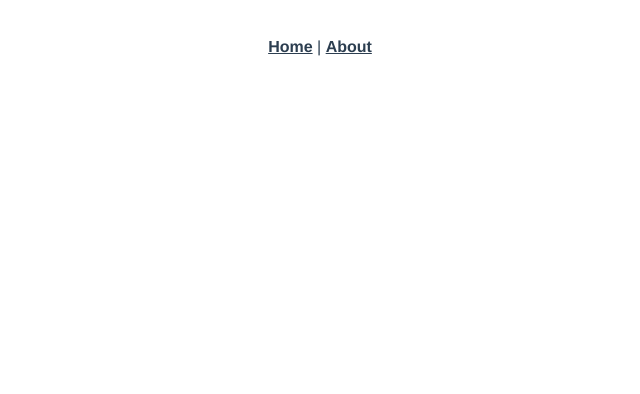
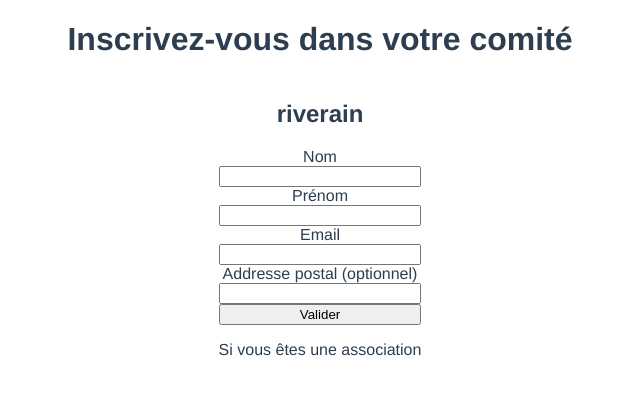
Before and after one commit to RomainCi/vueQuartissime, a Vue app: page /inscription in a window 1280 px wide. Before the commit this address had no page. Shown: the top 394 px of the page, without its empty margins (320-960 px from the left). Built offline with nearby package versions, Linux system fonts and the light colour scheme.

Commit message:
mise a jour riverain

```diff
--- a/package.json
+++ b/package.json
@@ -8,6 +8,8 @@
     "lint": "vue-cli-service lint"
   },
   "dependencies": {
+    "@vuelidate/core": "^2.0.0-alpha.41",
+    "@vuelidate/validators": "^2.0.0-alpha.29",
     "core-js": "^3.8.3",
     "vue": "^3.2.13",
     "vue-router": "^4.0.3",
--- a/src/App.vue
+++ b/src/App.vue
@@ -1,12 +1,11 @@
 <template>
-  <nav>
-    <router-link to="/">Home</router-link> |
-    <router-link to="/about">About</router-link>
-  </nav>
-  <router-view/>
+  <router-view />
 </template>
 
 <style>
+body {
+  margin: 0px;
+}
 #app {
   font-family: Avenir, Helvetica, Arial, sans-serif;
   -webkit-font-smoothing: antialiased;
--- /dev/null
+++ b/src/components/AssocComponent.vue
@@ -0,0 +1,92 @@
+<template>
+  <div>
+    <h2>{{ titre }}</h2>
+    <form class="formulaire" @submit.prevent="submitForm">
+      <label for="nomAssoc">Nom Association</label>
+      <input type="text" class="nomAssoc" v-model="user.nomAssoc" />
+
+      <label for="adresse">Adresse</label>
+      <input type="text" class="adresse" v-model="user.adresse" />
+
+      <div>
+        <input type="radio" id="public" name="drone" v-model="user.publique" />
+        <label for="public">Publique</label>
+
+        <input type="radio" id="prive" name="drone" v-model="user.prive" />
+        <label for="prive">Prive</label>
+      </div>
+
+      <label for="email">Email</label>
+      <input type="email" class="email" v-model="user.email" />
+
+      <label for="telephone">Numéro de téléphone (optionnel)</label>
+      <input type="text" class="telephone" v-model="user.telephone" />
+
+      <label for="description">Description</label>
+      <textarea class="description" v-model="user.description"></textarea>
+      <label for="photo">Photos (optionnelle, maximum 10, 2Mo par photo)</label>
+      <input
+        type="file"
+        @change="uploadImage"
+        accept="image/*"
+        class="input-file"
+      />
+
+      <label for="accord"
+        >Une case à cocher (opt-in) doit être présente sur le formulaire pour
+        recueillir le consentement éclairé de l’utilisateur pour la transmission
+        des données au comité de quartier par email.</label
+      >
+      <input type="checkbox" class="accord" v-model="user.accord" />
+      <button>Valider</button>
+
+      <p @click="showRiverain">Si vous etes un riverain</p>
+    </form>
+  </div>
+</template>
+
+<script>
+const AssocComponent = {
+  props: {
+    titre: String,
+    showRiverain: Function,
+  },
+  data() {
+    return {
+      user: {
+        nomAssoc: "",
+        adresse: "",
+        publique: false,
+        prive: false,
+        email: "",
+        telephone: "",
+        description: "",
+        accord: false,
+        image: "",
+      },
+      previewImage: null,
+    };
+  },
+  methods: {
+    submitForm() {
+      console.log(this.user, this.previewImage);
+    },
+    uploadImage(e) {
+      const image = e.target.files[0];
+      const reader = new FileReader();
+      reader.readAsDataURL(image);
+      reader.onload = (e) => {
+        this.previewImage = e.target.result;
+      };
+    },
+  },
+};
+export default AssocComponent;
+</script>
+
+<style scoped>
+.formulaire {
+  display: flex;
+  flex-direction: column;
+}
+</style>
--- /dev/null
+++ b/src/components/RiverainComponent.vue
@@ -0,0 +1,111 @@
+<template>
+  <div>
+    <h2>{{ titre }}</h2>
+    <form @submit.prevent="submitForm" class="formulaire">
+      <label for="nom">Nom</label>
+      <input
+        type="text"
+        class="nom"
+        v-model="user.nom"
+        @blur="v$.user.nom.$touch"
+      />
+      <div v-if="v$.user.nom.$error">
+        {{ this.v$.user.nom.required.$message }}
+      </div>
+
+      <label for="prenom">Prénom</label>
+      <input
+        type="text"
+        class="prenom"
+        v-model="user.prenom"
+        @blur="v$.user.prenom.$touch"
+      />
+      <div v-if="v$.user.prenom.$error">
+        {{ this.v$.user.prenom.required.$message }}
+      </div>
+
+      <label for="email">Email</label>
+      <input
+        type="email"
+        class="email"
+        v-model="user.email"
+        @blur="v$.user.email.$touch"
+      />
+      <div v-if="v$.user.email.$error">
+        {{ this.v$.user.email.email.$message }}
+      </div>
+
+      <label for="adresse">Addresse postal (optionnel)</label>
+      <input type="text" class="addrese" v-model="user.addresse" />
+
+      <button>Valider</button>
+      <p @click="showAssoc">Si vous êtes une association</p>
+    </form>
+  </div>
+</template>
+
+<script>
+import useVuelidate from "@vuelidate/core";
+import { required, email, helpers } from "@vuelidate/validators";
+const RiverainComponent = {
+  props: {
+    titre: String,
+    showAssoc: Function,
+  },
+  data() {
+    return {
+      user: {
+        addresse: "",
+        email: "",
+        prenom: "",
+        nom: "",
+      },
+    };
+  },
+  setup() {
+    return { v$: useVuelidate() };
+  },
+  validations() {
+    return {
+      user: {
+        nom: { required: helpers.withMessage("Nom requis", required) },
+        prenom: { required: helpers.withMessage("Prénom requis", required) },
+        email: {
+          required,
+          email: helpers.withMessage("Email incorrect", email, required),
+        },
+      },
+    };
+  },
+  methods: {
+    submitForm() {
+      this.v$.$touch();
+      !this.v$.user.nom.$error &&
+      !this.v$.user.prenom.$error &&
+      !this.v$.user.email.$error
+        ? this.envoieInscription()
+        : console.log("false");
+    },
+    async envoieInscription() {
+      const promise = await fetch("http://127.0.0.1:8000/api/riverain", {
+        method: "POST",
+        body: JSON.stringify(this.user),
+        headers: {
+          "Content-Type": "application/json",
+        },
+      });
+      console.log(promise);
+      let res = await promise.json();
+      console.log(res);
+    },
+  },
+};
+
+export default RiverainComponent;
+</script>
+<style scoped>
+.formulaire {
+  display: flex;
+  flex-direction: column;
+}
+</style>
--- a/src/router/index.js
+++ b/src/router/index.js
@@ -1,25 +1,31 @@
-import { createRouter, createWebHistory } from 'vue-router'
-import HomeView from '../views/HomeView.vue'
-
+import { createRouter, createWebHistory } from "vue-router";
+import HomeView from "../views/HomeView.vue";
+import InscriptionView from "../views/InscriptionView.vue";
 const routes = [
 	{
-    path: '/',
-    name: 'home',
-    component: HomeView
+		path: "/",
+		name: "home",
+		component: HomeView,
 	},
 	{
-    path: '/about',
-    name: 'about',
+		path: "/about",
+		name: "about",
 		// route level code-splitting
 		// this generates a separate chunk (about.[hash].js) for this route
 		// which is lazy-loaded when the route is visited.
-    component: () => import(/* webpackChunkName: "about" */ '../views/AboutView.vue')
-  }
-]
+		component: () =>
+			import(/* webpackChunkName: "about" */ "../views/AboutView.vue"),
+	},
+	{
+		path: "/inscription",
+		name: "inscription",
+		component: InscriptionView,
+	},
+];
 
 const router = createRouter({
 	history: createWebHistory(process.env.BASE_URL),
-  routes
-})
+	routes,
+});
 
-export default router
+export default router;
--- /dev/null
+++ b/src/views/InscriptionView.vue
@@ -0,0 +1,39 @@
+<template>
+  <div>
+    <!-- recuperer la variable nom commité -->
+    <h1>Inscrivez-vous dans votre comité</h1>
+    <div class="container">
+      <riverain titre="riverain" :showAssoc="show" v-show="visible" />
+      <assoc titre="assoc" :showRiverain="show" v-show="!visible" />
+    </div>
+  </div>
+</template>
+
+<script>
+import AssocComponent from "@/components/AssocComponent.vue";
+import RiverainComponent from "@/components/RiverainComponent.vue";
+const InscriptionView = {
+  components: {
+    riverain: RiverainComponent,
+    assoc: AssocComponent,
+  },
+  data() {
+    return {
+      visible: true,
+    };
+  },
+  methods: {
+    show() {
+      return (this.visible = !this.visible);
+    },
+  },
+};
+export default InscriptionView;
+</script>
+
+<style scoped>
+.container {
+  display: flex;
+  justify-content: center;
+}
+</style>
```
Also changed, not shown: 1 other file (tests, documents, lock files or other folders). Lines whose indentation alone changed are shown as unchanged.
